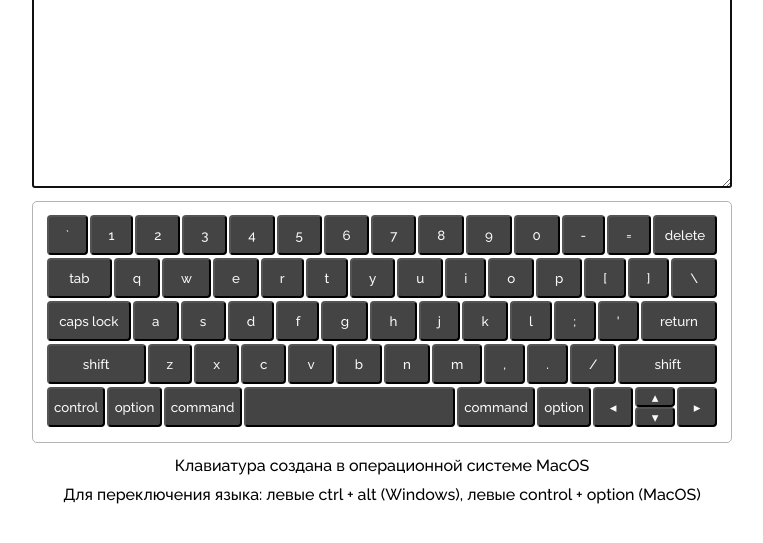
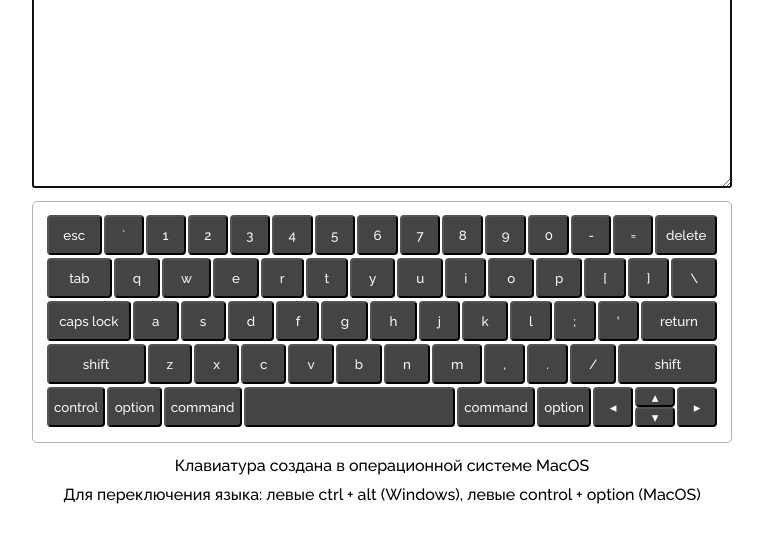
Before and after one commit to AlxndrSmk/virtual-keyboard, a website with bundled scripts: page index.html in a window 1280 px wide. Shown: the part 67-610 px from the top of the page, without its empty margins (258-1021 px from the left). Built offline with nearby package versions, Linux system fonts and the light colour scheme.

Commit message:
feat: add escape button

```diff
--- a/src/css/style.css
+++ b/src/css/style.css
@@ -23,8 +23,7 @@ body {
 }
 
 .textarea {
-    font-family: "Raleway", "Trebuchet MS", "Helvetica", sans-serif;
-
+  font-family: "Raleway", "Trebuchet MS", "Helvetica", sans-serif;
   display: block;
   width: 700px;
   height: 200px;
--- a/src/js/components/data.js
+++ b/src/js/components/data.js
@@ -1,5 +1,11 @@
 const keyboardButtons = [
   [
+    {
+      name: 'Escape',
+      lang: { en: 'esc', ru: 'esc' },
+      isFunctional: true,
+      size: 's',
+    },
     {
       name: 'Backquote',
       lang: { en: '`', ru: ']' },
```
